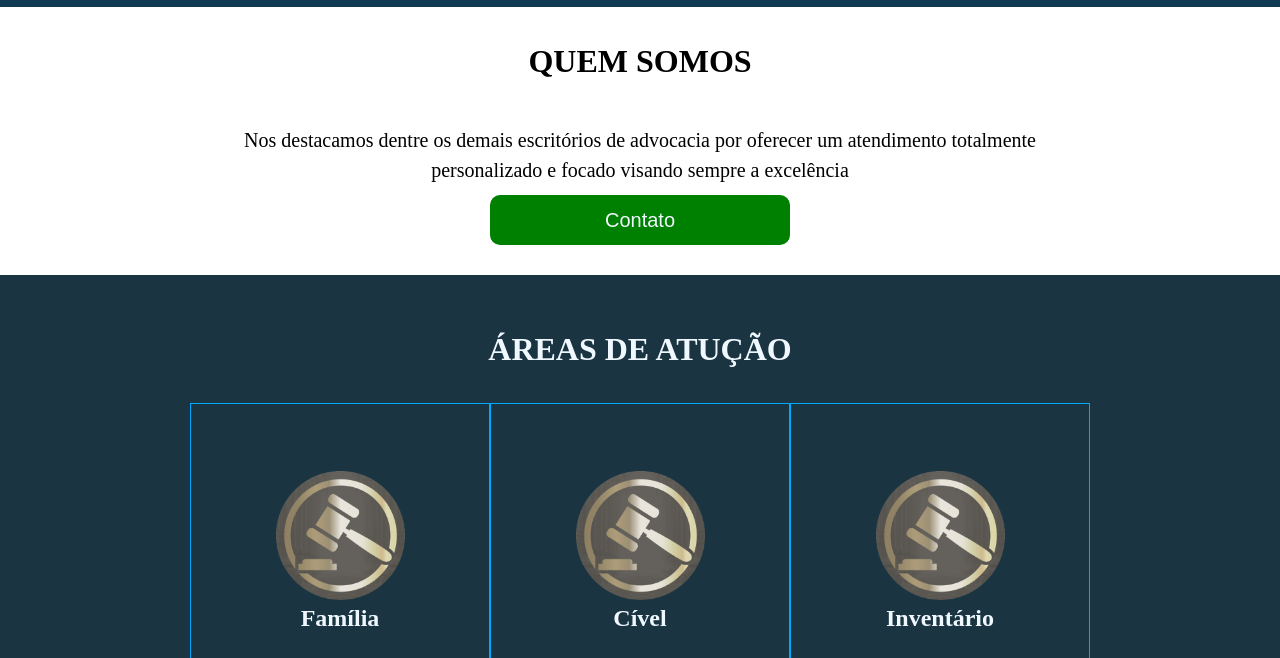
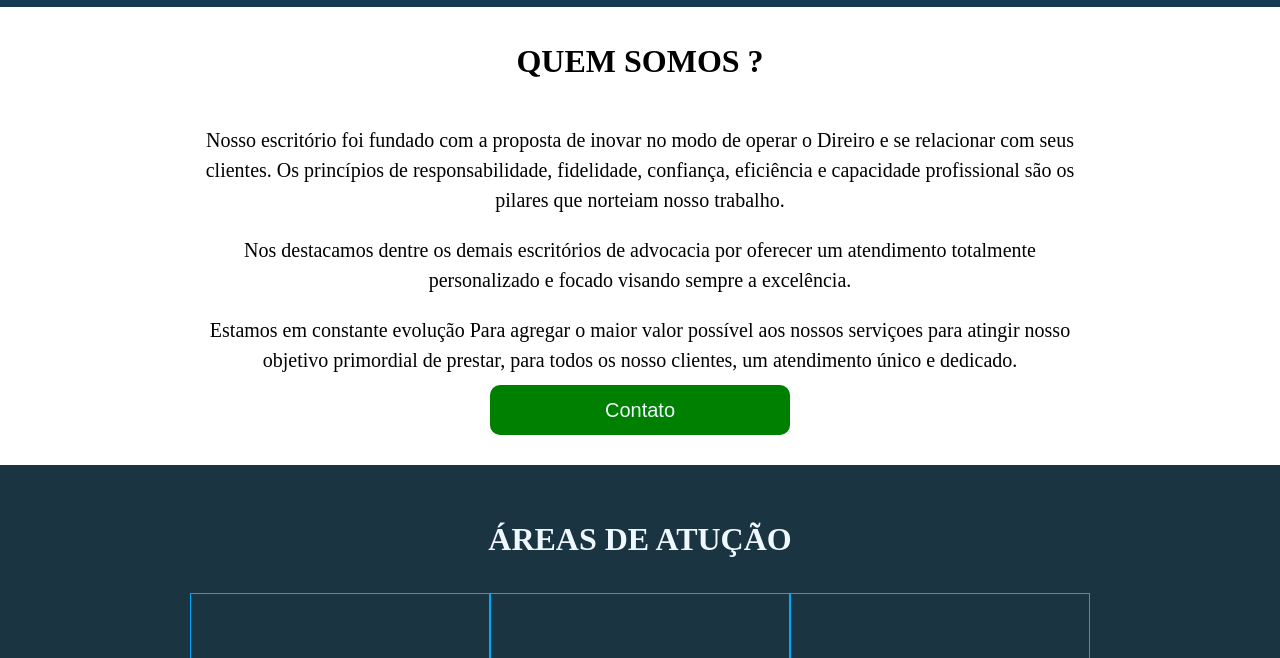
Before and after one commit to Rivaldo05/diegoAdv, a plain HTML site: page index.html in a window 1280 px wide. Shown: the part 93-751 px from the top of the page. Drawn offline with Linux system fonts and the light colour scheme.

Commit message:
Add files via upload

```diff
--- a/index.html
+++ b/index.html
@@ -24,9 +24,11 @@
     <main>
         <section>
             <article>
-                <h2>Quem Somos</h2>
+                <h2>Quem Somos ?</h2>
 
-                <p>Nos destacamos dentre os demais escritórios de advocacia por oferecer um atendimento totalmente personalizado e focado visando sempre a excelência</p>
+                <p>Nosso escritório foi fundado com a proposta de inovar no modo de operar o Direiro e se relacionar com seus clientes. Os princípios de responsabilidade, fidelidade, confiança, eficiência e capacidade profissional são os pilares que norteiam nosso trabalho.</p>
+                <p>Nos destacamos dentre os demais escritórios de advocacia por oferecer um atendimento totalmente personalizado e focado visando sempre a excelência.</p>
+                <P>Estamos em constante evolução Para agregar o maior valor possível aos nossos serviçoes para atingir nosso objetivo primordial de prestar, para todos os nosso clientes, um atendimento único e dedicado.</P>
 
                 <button id="contato">
                     <a href="https://contate.me/DiegoAdvocacia" target="_blank" rel="noopener noreferrer">Contato</a>
```
